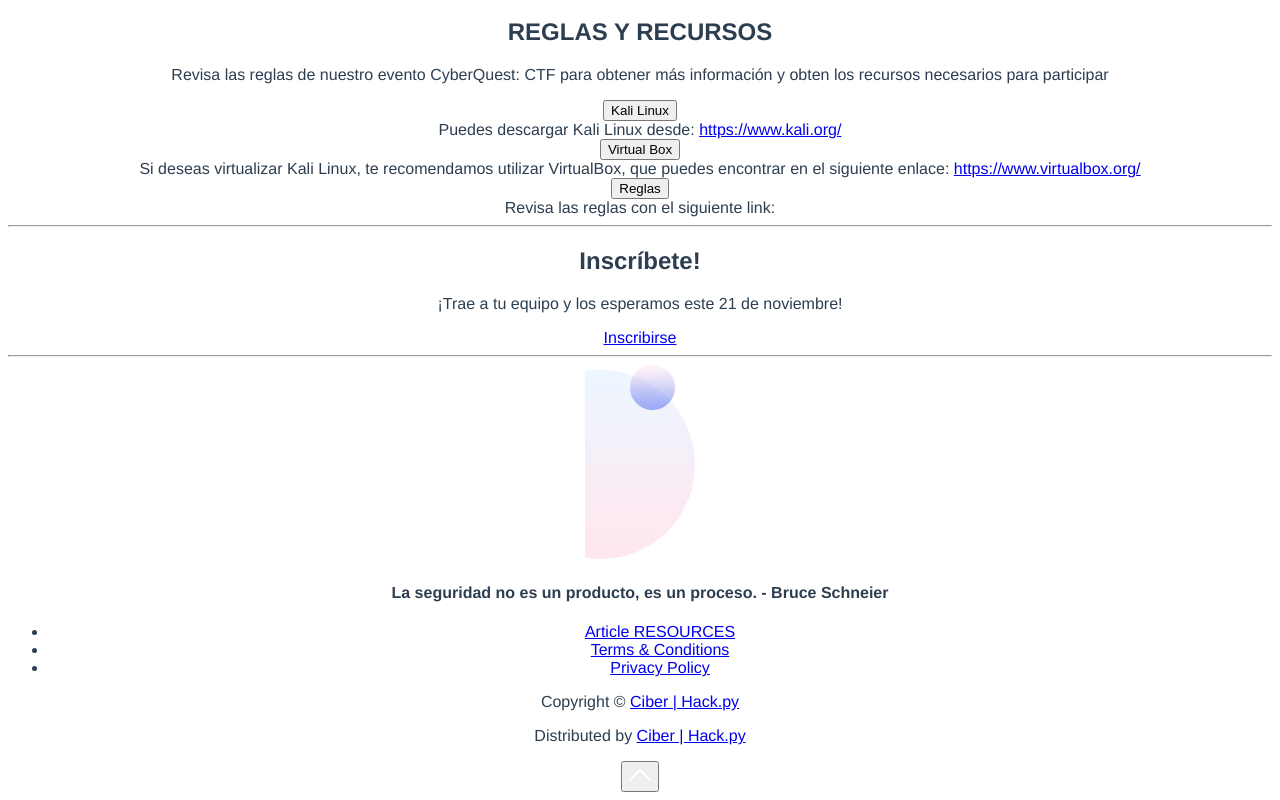
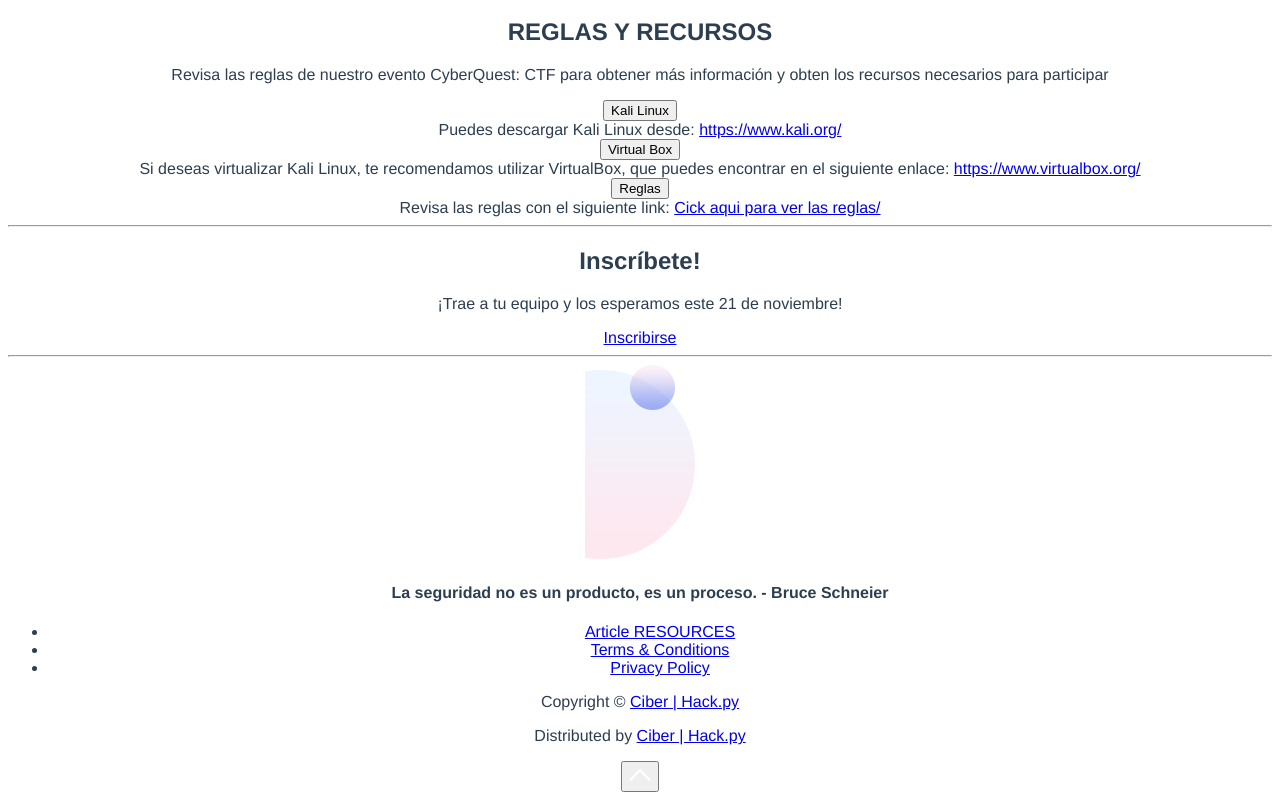
Before and after one commit to aaaimx/cyberpage, a Vue app: page / in a window 1280 px wide. Shown: the part 5398-6198 px from the top of the page. Built offline with nearby package versions, Linux system fonts and the light colour scheme; the HTML template or start-up script is replaced by a standard one.

Commit message:
Update App.vue

```diff
--- a/src/App.vue
+++ b/src/App.vue
@@ -185,7 +185,7 @@ hallazgo.</p>
                             </div>
                             <div id="collapseThree" class="accordion-collapse collapse" aria-labelledby="headingThree"
                                 data-bs-parent="#accordionExample">
-                                <div class="accordion-body">Revisa las reglas con el siguiente link: </div>
+                                <div class="accordion-body">Revisa las reglas con el siguiente link: <a href="https://docs.google.com/document/d/1OXAkXlavLfXSruqgv_IwdfAG2kuhxR3D/edit">Cick aqui para ver las reglas/</a></div>
                             </div>
                         </div>
 
```
